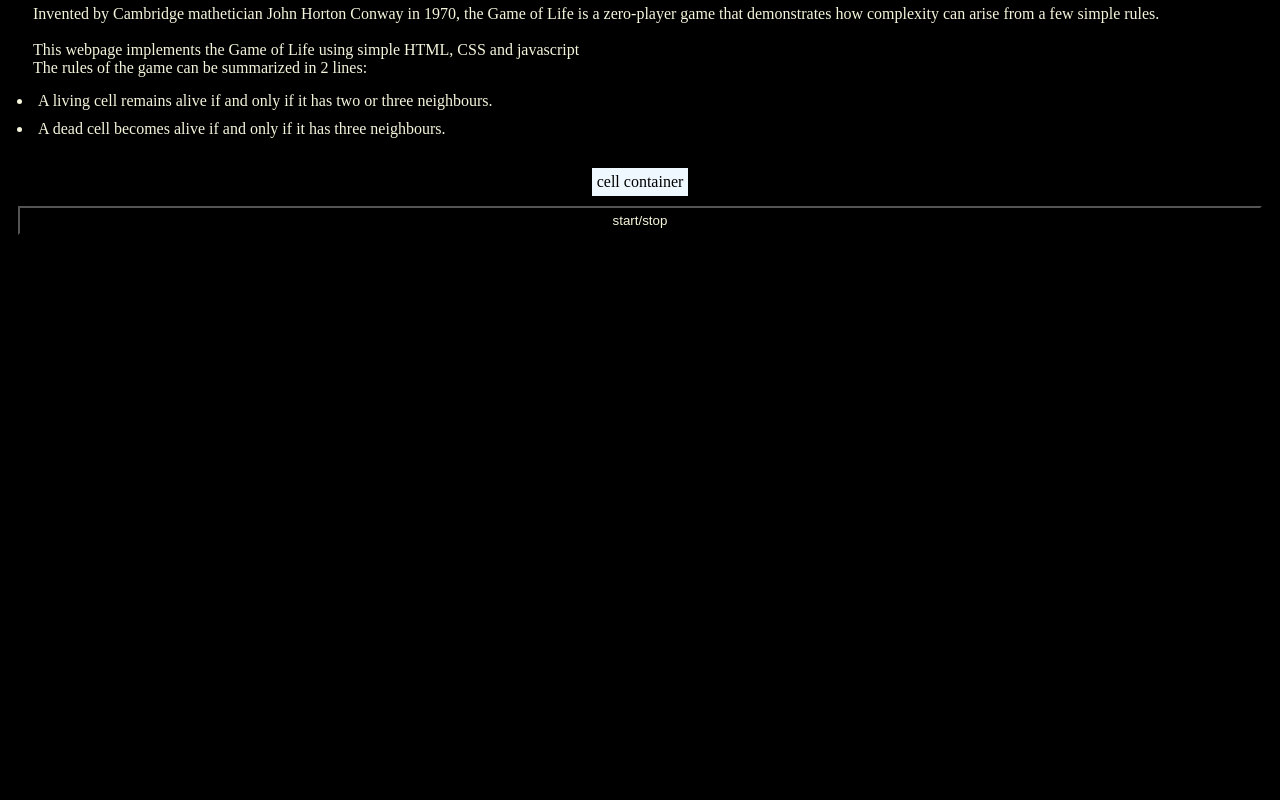
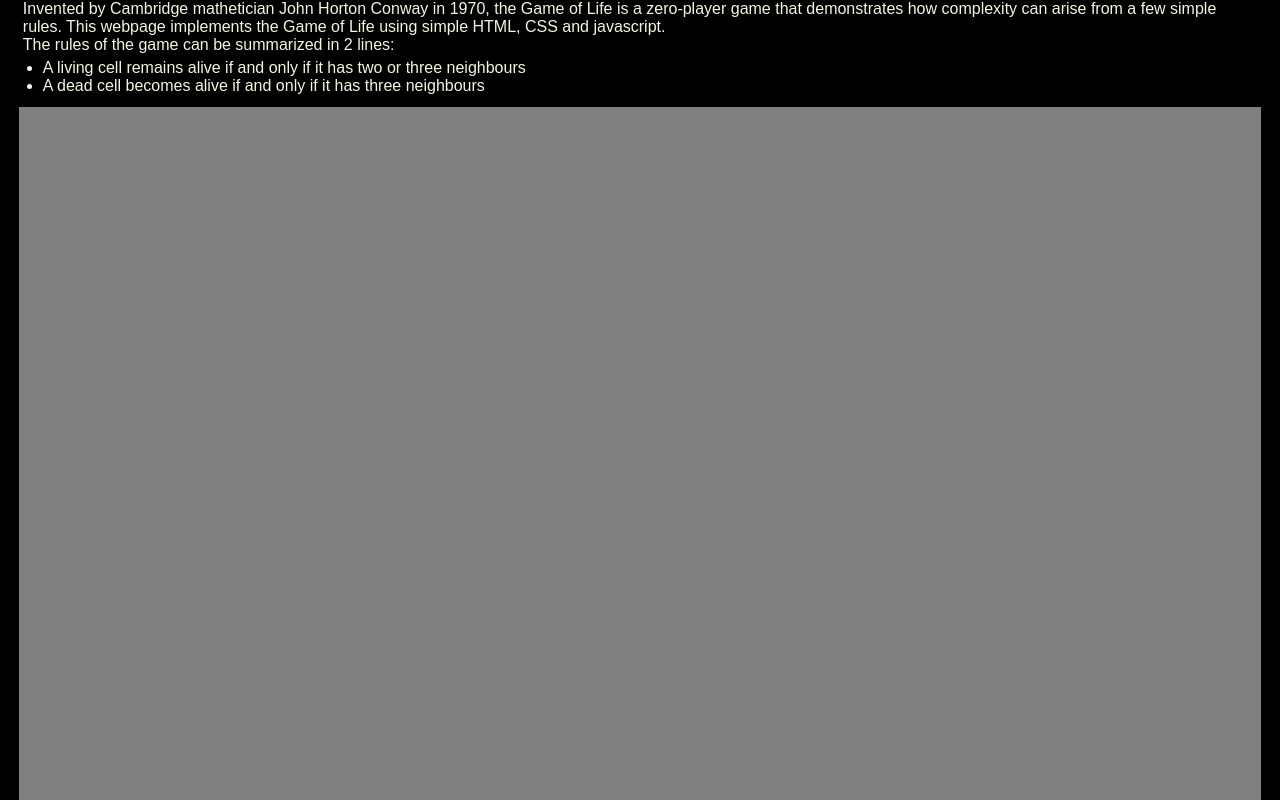
Before and after one commit to BrianShTsoi/conwayGOL, a plain HTML site: page index.html in a window 1280 px wide. Shown: the part 65-865 px from the top of the page. Before the commit the page ends 800 px from the top, so only its background shows below. Drawn offline with Linux system fonts and the light colour scheme.

Commit message:
Reformat text and layout

```diff
--- a/index.html
+++ b/index.html
@@ -13,21 +13,19 @@
         Invented by Cambridge mathetician John Horton Conway in 1970,
         the Game of Life is a zero-player game that demonstrates
         how complexity can arise from a few simple rules.
-        <br>
-        <br>
-        This webpage implements the Game of Life using simple HTML, CSS and javascript
+        This webpage implements the Game of Life using simple HTML, CSS and javascript.
         <br>
         The rules of the game can be summarized in 2 lines:
-        <ul>
-            <li>
-                A living cell remains alive if and only if it has two or three neighbours.
-            </li>
-            <li>
-                A dead cell becomes alive if and only if it has three neighbours.
-            </li>
-        </ul>
     </p>
-    <div class="cell-container">cell container</div>
+    <ul>
+        <li>
+            A living cell remains alive if and only if it has two or three neighbours
+        </li>
+        <li>
+            A dead cell becomes alive if and only if it has three neighbours
+        </li>
+    </ul>
+    <div class="cell-container"></div>
     <button type="button">start/stop</button>
 
     <script src="javascript.js"></script>
--- a/style.css
+++ b/style.css
@@ -1,26 +1,49 @@
-* {
+:not(html, body) {
     background-color: black;
     color: beige;
-
-    padding: 5px;
+    font-family: sans-serif;
 }
 
 body {
+    background-color: black;
     display: flex;
     flex-direction: column;
+    margin: 1%;
+    height: 120vh;
 }
 
 h1, p, ul {
-    margin: 0px 10px;
+    margin: 5px 10px;
 }
 
-div {
-    background-color: aliceblue;
-    margin: 10px auto;
-    color: black;
+li {
+    margin: 0px;
 }
 
 h1 {
     font-family: 'Times New Roman', Times, serif;
     font-style: italic;
 }
+
+ul {
+    margin: 0px;
+    padding: 0px;
+    padding-left: 30px;
+}
+
+.cell-container {
+    background-color: grey;
+    width: 99%;
+    height: 99%;
+    margin: 1% auto;
+    color: black;
+    text-align: center;
+}
+
+button {
+    background-color: aquamarine;
+    color: black;
+    width: 100px;
+    height: 50px;
+    margin: auto;
+}
```
